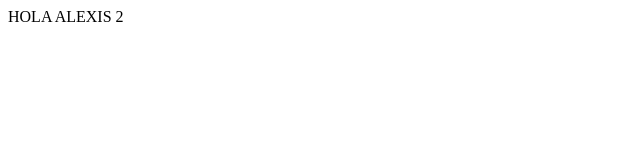
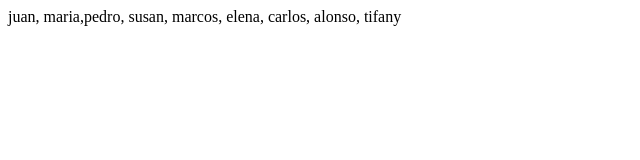
Before and after one commit to jsdelivrbot/node-js-heroku-1, a website: page index2.html in a window 1280 px wide. Shown: the whole page, without its empty margins (0-640 px from the left). Drawn offline with Linux system fonts and the light colour scheme.

Commit message:
agregue nombres

```diff
--- a/index2.html
+++ b/index2.html
@@ -7,6 +7,6 @@
   <title>Document</title>
 </head>
 <body>
-  HOLA ALEXIS 2
+  juan, maria,pedro, susan, marcos, elena, carlos, alonso, tifany
 </body>
 </html>
```
